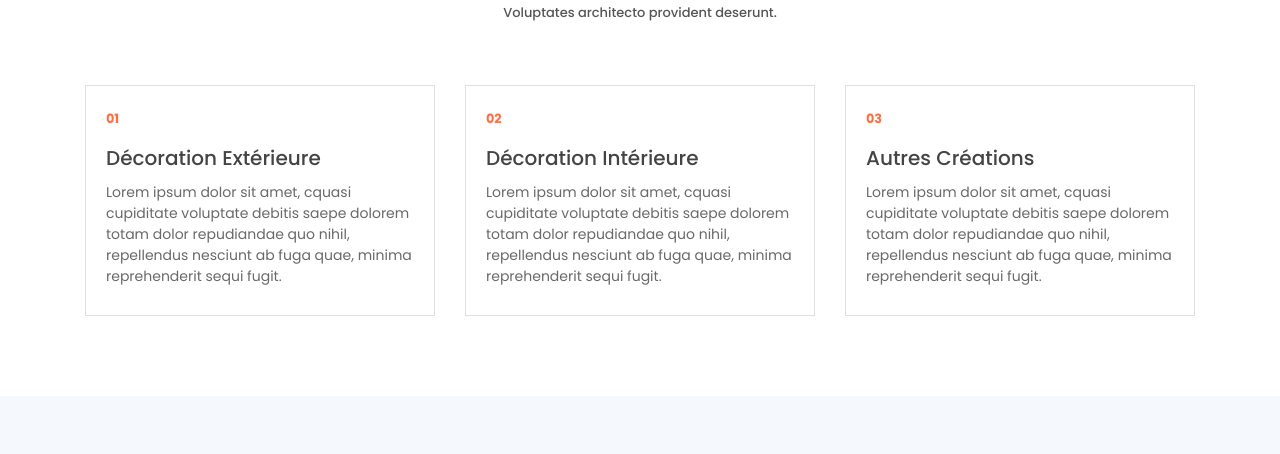
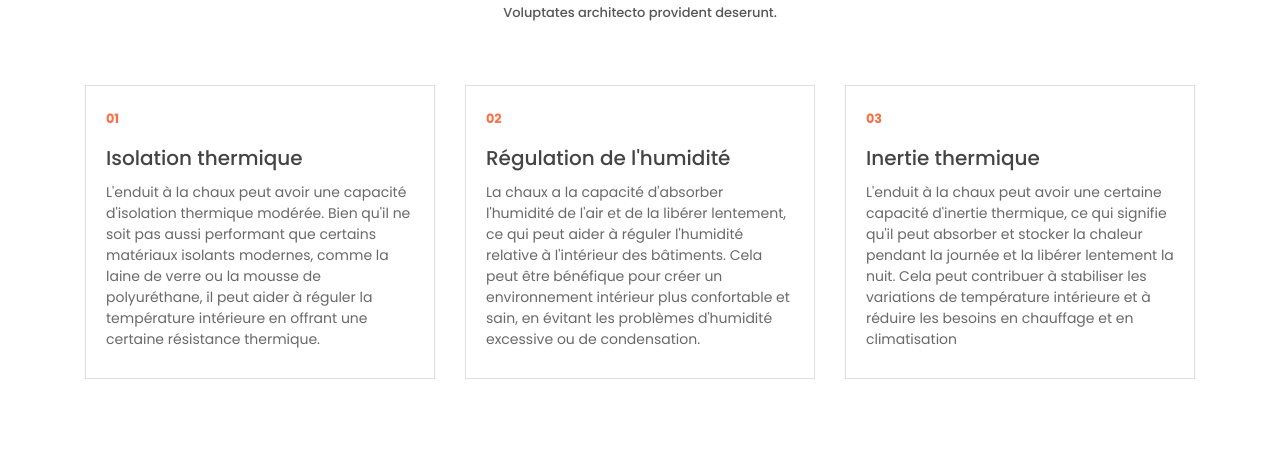
Before and after one commit to decoartcreations/decoartcreations.github.io, a plain HTML site: page index.html in a window 1280 px wide. Shown: the part 847-1301 px from the top of the page. Drawn offline with Linux system fonts and the light colour scheme.

Commit message:
Add files via upload

```diff
--- a/index.html
+++ b/index.html
@@ -74,8 +74,8 @@
                     <div class="card mb-4 mb-md-0">
                         <div class="card-body">
                             <small class="text-primary font-weight-bold">01</small>
-                            <h5 class="card-title mt-3"> Décoration Extérieure <h5>
-                            <p class="mb-0">Lorem ipsum dolor sit amet, cquasi cupiditate voluptate debitis saepe dolorem totam dolor repudiandae quo nihil, repellendus nesciunt ab fuga quae, minima reprehenderit sequi fugit.</p>
+                            <h5 class="card-title mt-3"> Isolation thermique <h5>
+                            <p class="mb-0">L'enduit à la chaux peut avoir une capacité d'isolation thermique modérée. Bien qu'il ne soit pas aussi performant que certains matériaux isolants modernes, comme la laine de verre ou la mousse de polyuréthane, il peut aider à réguler la température intérieure en offrant une certaine résistance thermique.</p>
                         </div>
                     </div>
                 </div>
@@ -83,8 +83,8 @@
                     <div class="card mb-4 mb-md-0">
                         <div class="card-body">
                             <small class="text-primary font-weight-bold">02</small>
-                            <h5 class="card-title mt-3">Décoration Intérieure<h5>
-                            <p class="mb-0">Lorem ipsum dolor sit amet, cquasi cupiditate voluptate debitis saepe dolorem totam dolor repudiandae quo nihil, repellendus nesciunt ab fuga quae, minima reprehenderit sequi fugit.</p>
+                            <h5 class="card-title mt-3">Régulation de l'humidité<h5>
+                            <p class="mb-0">La chaux a la capacité d'absorber l'humidité de l'air et de la libérer lentement, ce qui peut aider à réguler l'humidité relative à l'intérieur des bâtiments. Cela peut être bénéfique pour créer un environnement intérieur plus confortable et sain, en évitant les problèmes d'humidité excessive ou de condensation.</p>
                         </div>
                     </div>
                 </div>
@@ -92,8 +92,8 @@
                     <div class="card mb-4 mb-md-0">
                         <div class="card-body">
                             <small class="text-primary font-weight-bold">03</small>
-                            <h5 class="card-title mt-3">Autres Créations<h5>
-                            <p class="mb-0">Lorem ipsum dolor sit amet, cquasi cupiditate voluptate debitis saepe dolorem totam dolor repudiandae quo nihil, repellendus nesciunt ab fuga quae, minima reprehenderit sequi fugit.</p>
+                            <h5 class="card-title mt-3">Inertie thermique<h5>
+                            <p class="mb-0">L'enduit à la chaux peut avoir une certaine capacité d'inertie thermique, ce qui signifie qu'il peut absorber et stocker la chaleur pendant la journée et la libérer lentement la nuit. Cela peut contribuer à stabiliser les variations de température intérieure et à réduire les besoins en chauffage et en climatisation</p>
                         </div>
                     </div>
                 </div>
```
